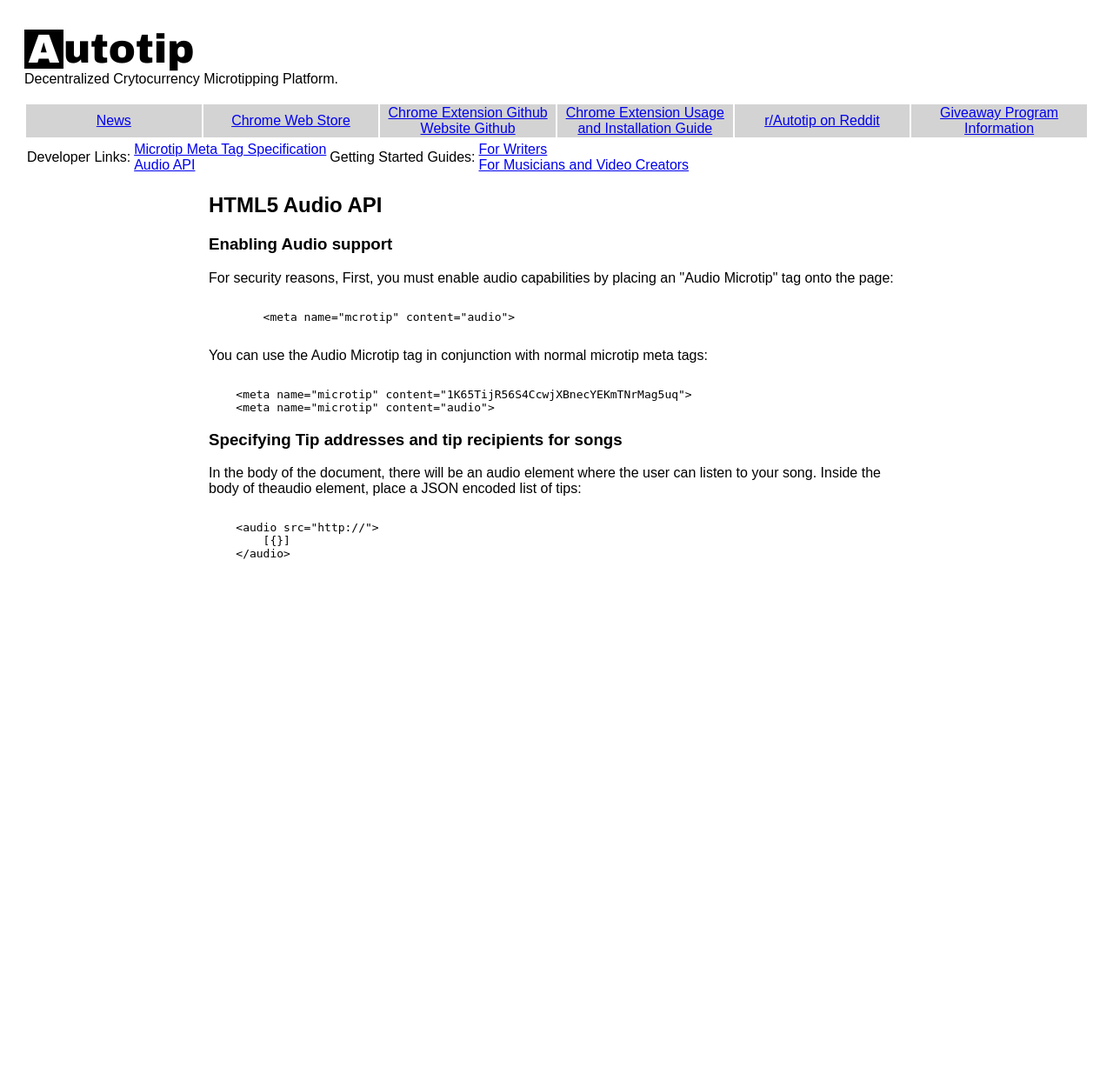
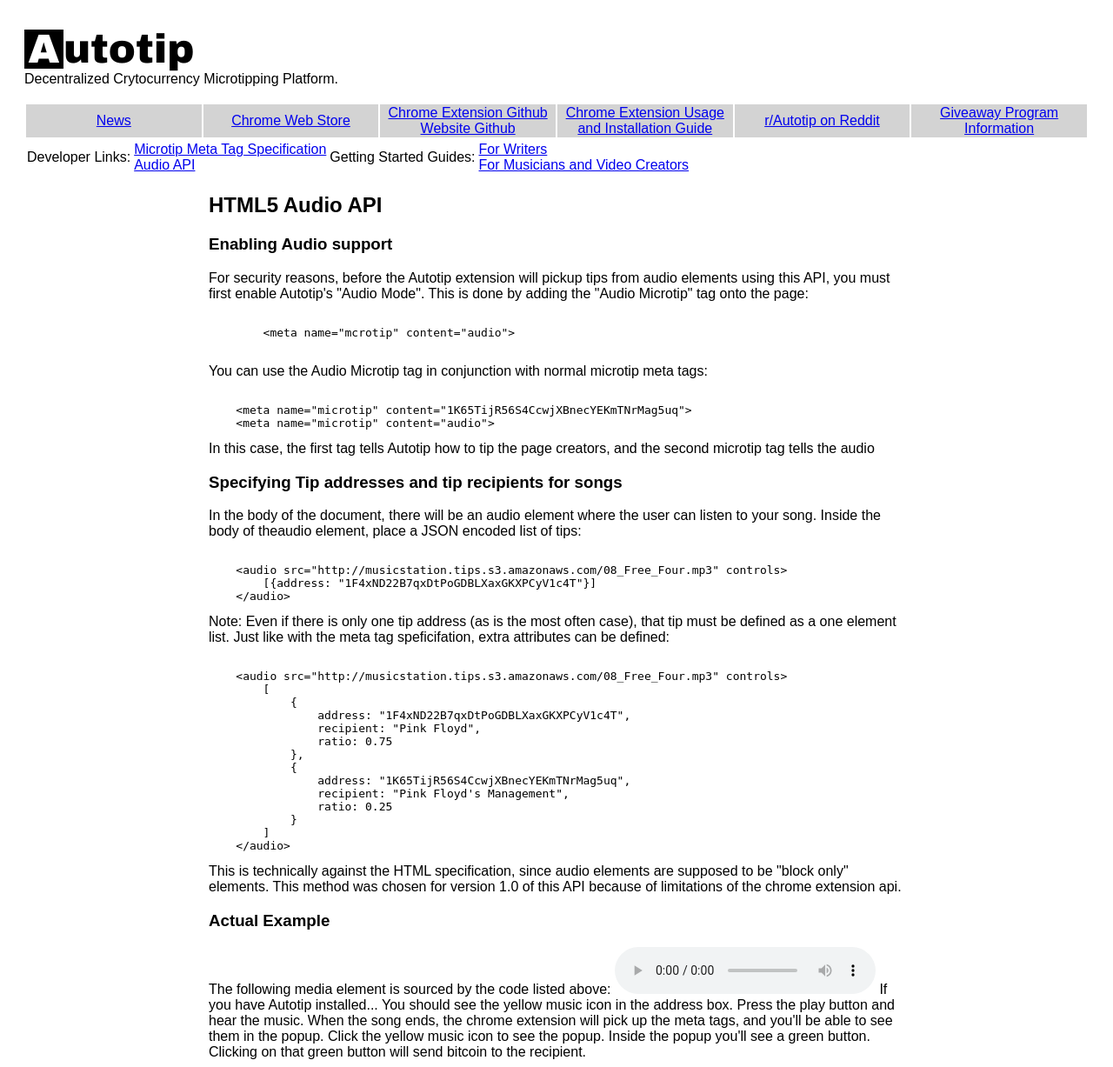
Before and after one commit to Band1to/autotip.io, a Django app: page /docs/html5-audio-api in a window 1280 px wide. Shown: the whole page at 87% size. Before the commit the page ends 643 px from the top, so only its background shows below. Run offline with Django 3.2, Linux system fonts and the light colour scheme; some libraries are stand-ins or nearby versions.

Commit message:
more audio API docs

```diff
--- a/autotip_io/autotip_io/templates/html5-audio-api_docs.html
+++ b/autotip_io/autotip_io/templates/html5-audio-api_docs.html
@@ -5,9 +5,9 @@
 
 <h3>Enabling Audio support</h3>
 
-For security reasons,
-
-First, you must enable audio capabilities by placing an "Audio Microtip" tag onto the page:
+For security reasons, before the Autotip extension will pickup tips from audio
+elements using this API, you must first enable Autotip's "Audio Mode". This is done
+by adding the "Audio Microtip" tag onto the page:
 
     <pre><code>
         &lt;meta name="mcrotip" content="audio">
@@ -20,17 +20,62 @@ You can use the Audio Microtip tag in conjunction with normal microtip meta tags
     &lt;meta name="microtip" content="audio">
 </code></pre>
 
+In this case, the first tag tells Autotip how to tip the page creators, and the second
+microtip tag tells the audio
+
 <h3>Specifying Tip addresses and tip recipients for songs</h3>
 
 In the body of the document, there will be an audio element where the user can listen
 to your song. Inside the body of theaudio element, place a JSON encoded list of tips:
 
-
 <pre><code>
-    &lt;audio src="http://">
-        [{}]
+    &lt;audio src="http://musicstation.tips.s3.amazonaws.com/08_Free_Four.mp3" controls>
+        [{address: "1F4xND22B7qxDtPoGDBLXaxGKXPCyV1c4T"}]
     &lt;/audio>
 </code></pre>
 
+Note: Even if there is only one tip address (as is the most often case), that tip
+must be defined as a one element list.
+
+Just like with the meta tag speficifation, extra attributes can be defined:
+
+<pre><code>
+    &lt;audio src="http://musicstation.tips.s3.amazonaws.com/08_Free_Four.mp3" controls>
+        [
+            {
+                address: "1F4xND22B7qxDtPoGDBLXaxGKXPCyV1c4T",
+                recipient: "Pink Floyd",
+                ratio: 0.75
+            },
+            {
+                address: "1K65TijR56S4CcwjXBnecYEKmTNrMag5uq",
+                recipient: "Pink Floyd's Management",
+                ratio: 0.25
+            }
+        ]
+    &lt;/audio>
+</code></pre>
+
+This is technically against the HTML specification, since audio elements are supposed
+to be "block only" elements. This method was chosen for version 1.0 of this API
+because of limitations of the chrome extension api.
+
+
+<h3>Actual Example</h3>
+
+The following media element is sourced by the code listed above:
+
+<audio src="http://musicstation.tips.s3.amazonaws.com/08_Free_Four.mp3" controls>
+    [{address: "1F4xND22B7qxDtPoGDBLXaxGKXPCyV1c4T", recipient: "Pink Floyd (from the autotip examples page)"}]
+</audio>
+
+If you have Autotip installed...
+
+You should see the yellow music icon in the address box.
+
+Press the play button and hear the music. When the song ends, the chrome extension will
+pick up the meta tags, and you'll be able to see them in the popup. Click the yellow music
+icon to see the popup. Inside the popup you'll see a green button. Clicking on that green button
+will send bitcoin to the recipient.
 
 {% endblock %}
```
